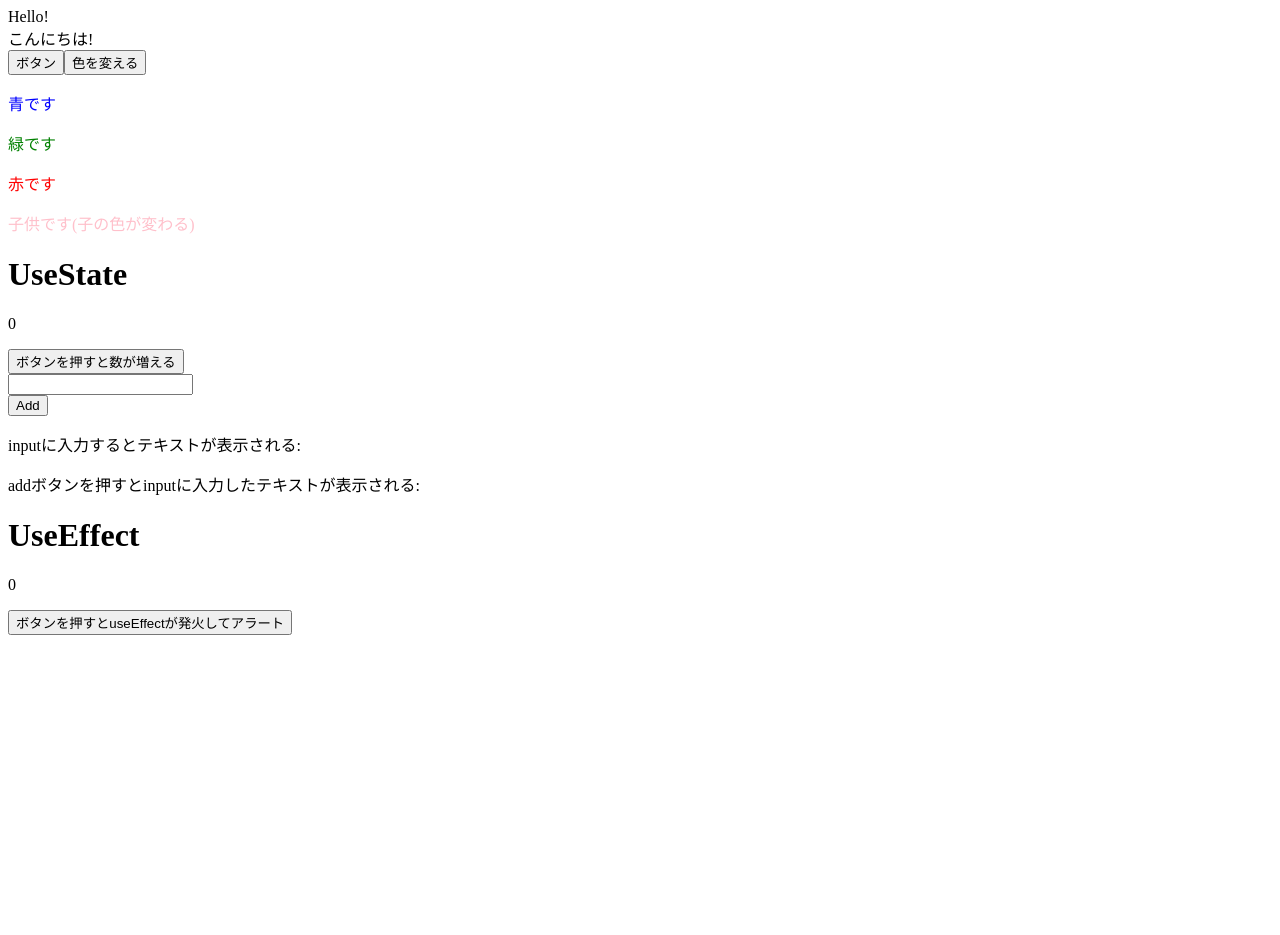
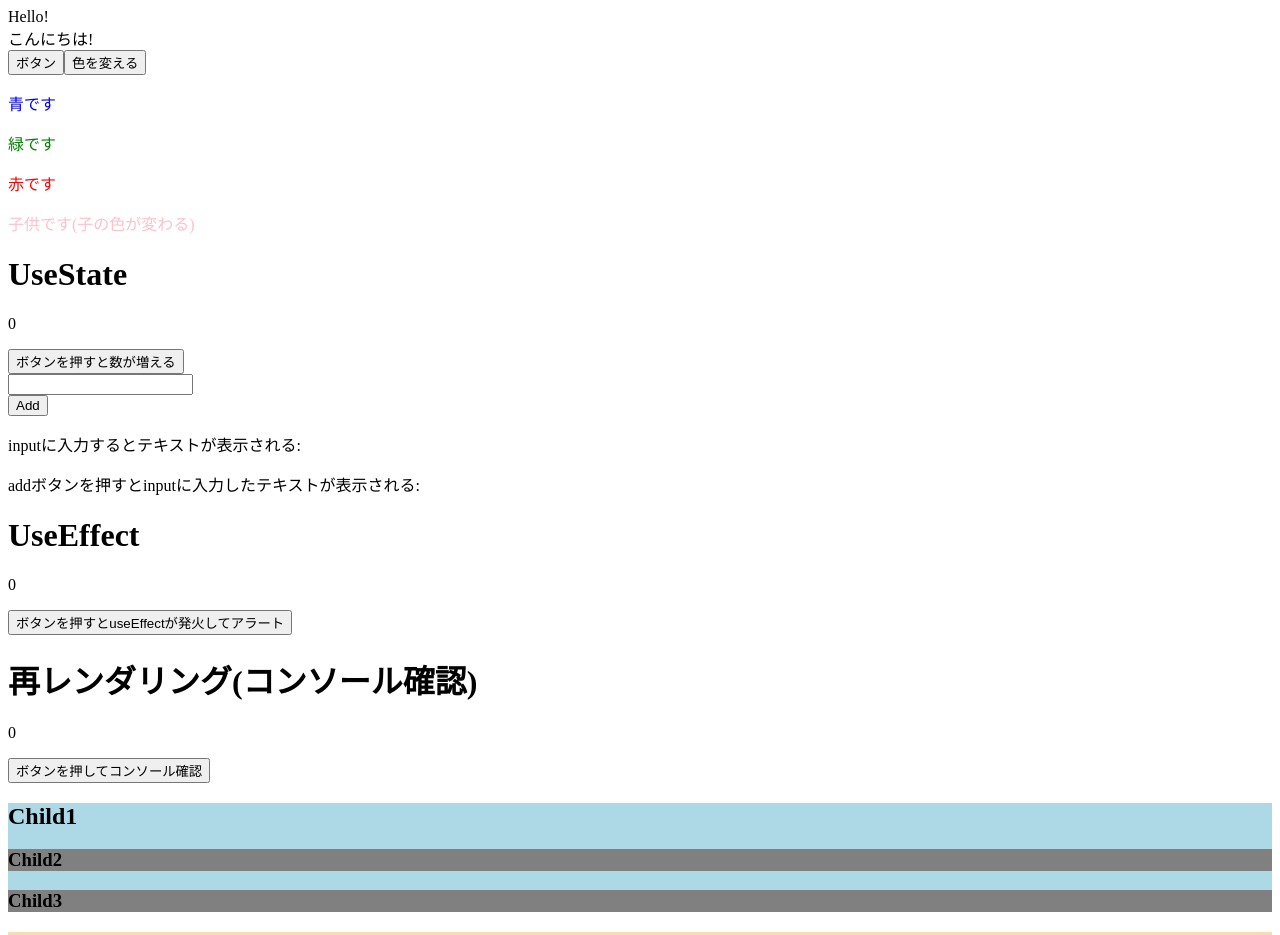
Before and after one commit to TakeshiShiomi/react_study, a React (Create React App) app: page / in a window 1280 px wide. Shown: the top 935 px of the page. Before the commit the page ends 800 px from the top, so only its background shows below. Built offline with nearby package versions, Linux system fonts and the light colour scheme.

Commit message:
メモ化実装

```diff
--- /dev/null
+++ b/src/ReRenderingPractice.tsx
@@ -0,0 +1,28 @@
+import { useState, memo } from 'react';
+import {Child1} from './components/Child1';
+import {Child4} from './components/Child4';
+
+
+  // カウントアップするとReRenderingPracticeのStateが更新されたことにより、Child1, Child2, Child3, Child4のコンポーネントが再レンダリングされる
+  // この時、Child1, Child2, Child3, Child4のコンソールログが表示される
+  // メモ化をすると、Propsに変更がない限り再レンダリングされない
+  // const ChildMemo = memo(() => {});で書く
+export const ReRenderingPractice = memo(() => {
+  const [num, setNum] = useState(0);
+  const onClickButton = () => {
+    setNum(num + 1);
+  };
+
+  console.log('再レンダリング');
+
+
+  return (
+    <>
+      <h1>再レンダリング(コンソール確認)</h1>
+      <p>{num}</p>
+      <button onClick={onClickButton}>ボタンを押してコンソール確認</button>
+      <Child1 />
+      <Child4 />
+    </>
+  );
+});
--- /dev/null
+++ b/src/components/Child1.tsx
@@ -0,0 +1,20 @@
+import { memo } from 'react';
+import { Child2 } from "./Child2";
+import { Child3 } from "./Child3";
+
+export const Child1= memo(() => {
+    const style= {
+        backgroundColor: 'lightblue',
+    }
+    console.log('Child1レンダリング');
+
+  return (
+    <>
+      <div style ={style}>
+        <h2>Child1</h2>
+        <Child2/>
+        <Child3/>
+      </div>
+    </>
+  );
+});
--- /dev/null
+++ b/src/components/Child2.tsx
@@ -0,0 +1,17 @@
+import { memo } from 'react';
+
+export const Child2= memo(() => {
+    const style= {
+        backgroundColor: 'gray',
+    }
+
+    console.log('Child2レンダリング');
+
+    return (
+      <>
+        <div style ={style}>
+          <h3>Child2</h3>
+        </div>
+      </>
+    );
+  });
--- /dev/null
+++ b/src/components/Child3.tsx
@@ -0,0 +1,17 @@
+import { memo } from 'react';
+
+export const Child3= memo(() => {
+    const style= {
+        backgroundColor: 'gray',
+    }
+
+    console.log('Child3レンダリング');
+
+    return (
+      <>
+        <div style ={style}>
+          <h3>Child3</h3>
+        </div>
+      </>
+    );
+  });
--- /dev/null
+++ b/src/components/Child4.tsx
@@ -0,0 +1,17 @@
+import { memo } from 'react';
+
+export const Child4= memo(() => {
+    const style= {
+        backgroundColor: 'wheat',
+    }
+
+    console.log('Child4レンダリング');
+
+    return (
+      <>
+        <div style ={style}>
+          <h2>Child4</h2>
+        </div>
+      </>
+    );
+  });
--- a/src/index.tsx
+++ b/src/index.tsx
@@ -7,7 +7,7 @@
 import { ChildrenPractice } from './ChildrenPractice';
 import { UseStatePractice } from './UseStatePractice';
 import { UseEffectPractice } from './UseEffectPractice';
-
+import { ReRenderingPractice } from './ReRenderingPractice';
 
 const rootElement = document.getElementById('root');
 if (!rootElement) {
@@ -35,5 +35,6 @@
 
     <UseStatePractice />
     <UseEffectPractice />
+    <ReRenderingPractice />
   </>
 );
```
Also changed, not shown: 1 other file (tests, documents, lock files or other folders).
